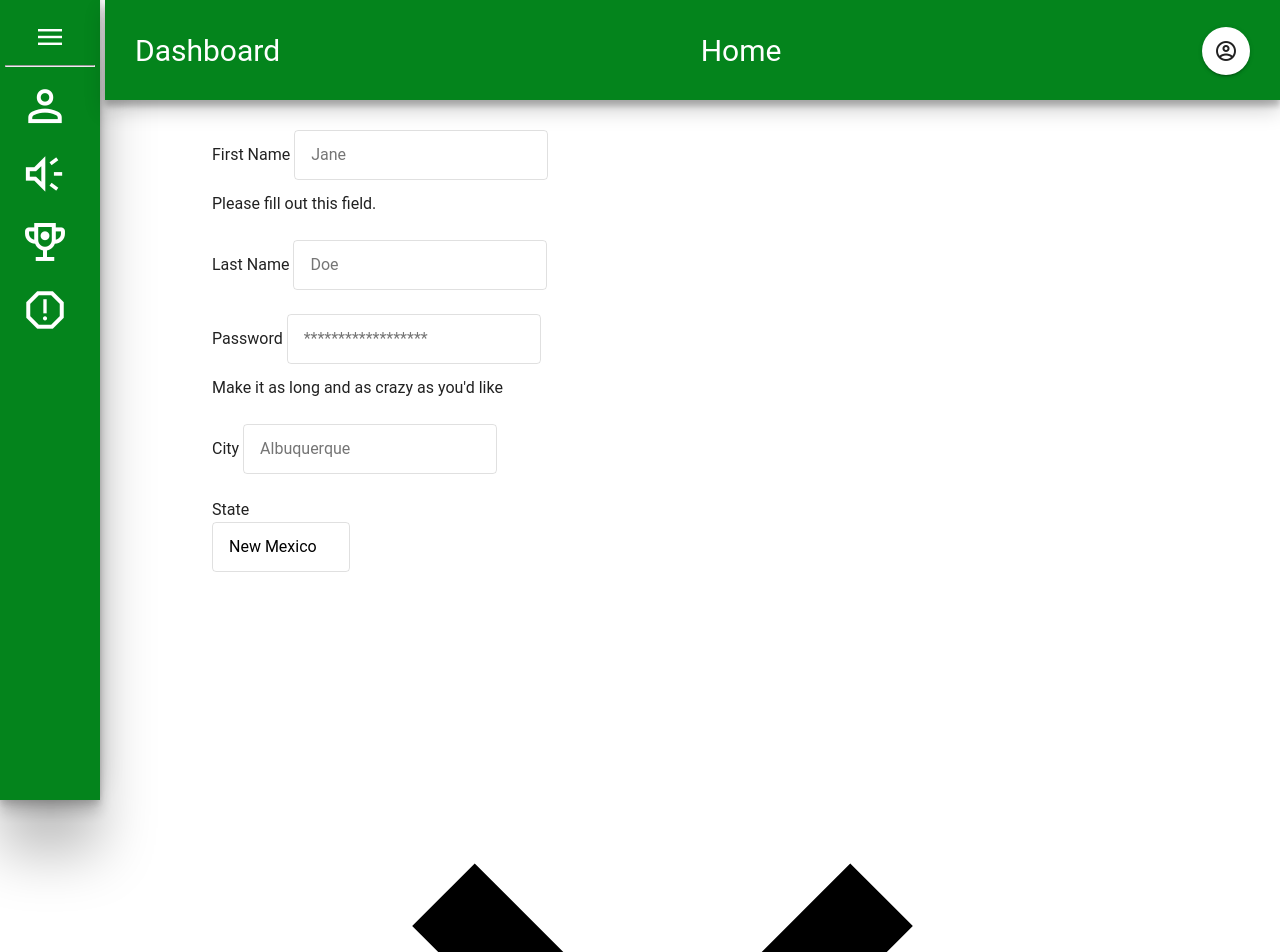
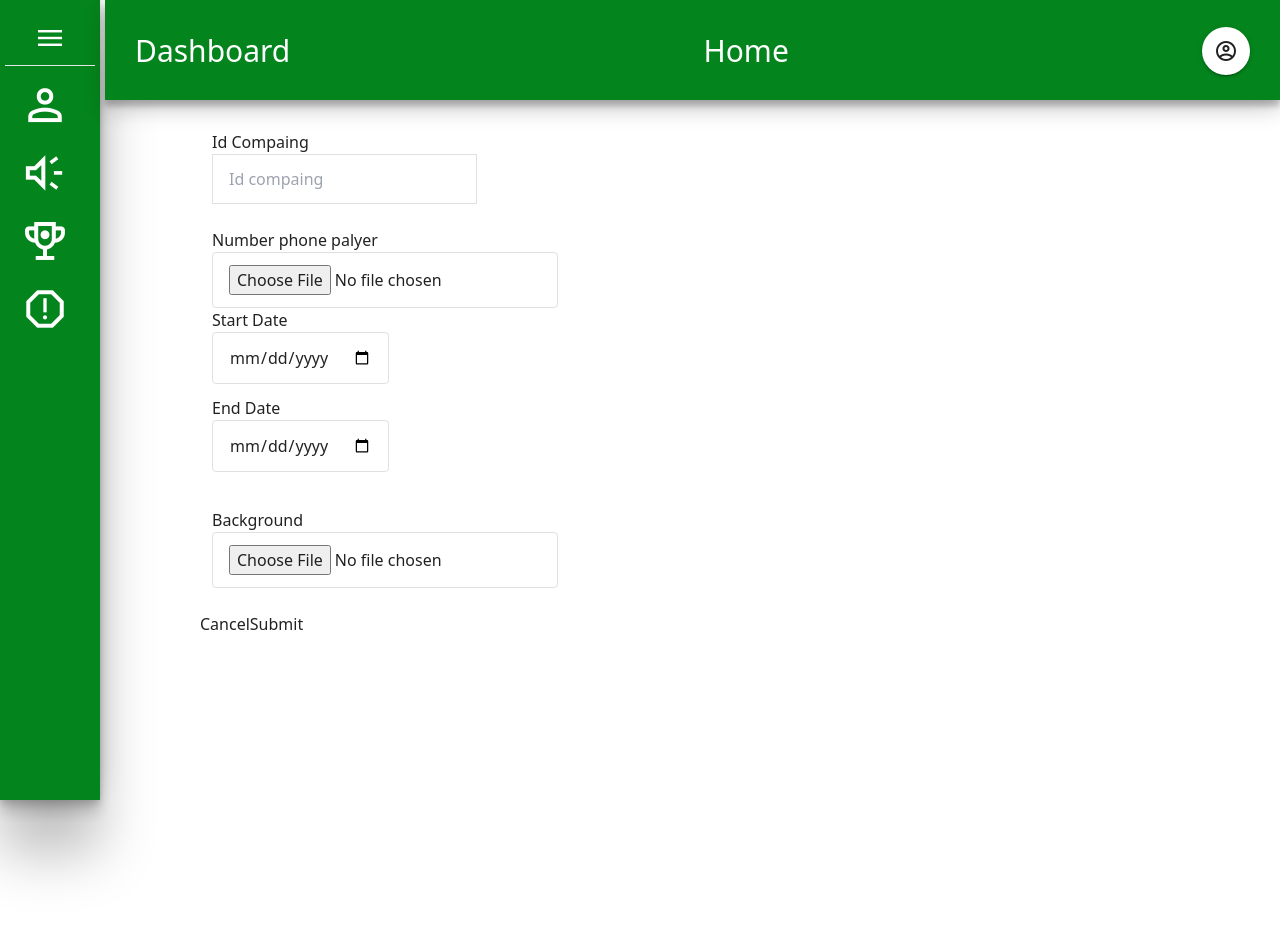
Before and after one commit to darathpumcoding/test-leng, a Vue app: page /addCompaign in a window 1280 px wide. Shown: the top 952 px of the page. After the commit the page ends 930 px from the top, so only its background shows below. Built offline with nearby package versions, Linux system fonts and the light colour scheme.

Commit message:
create form

```diff
--- a/src/components/Dashboard.vue
+++ b/src/components/Dashboard.vue
@@ -163,14 +163,23 @@
         color: white;
         font-size: 1.7rem;
     }
+    .active .material-symbols-outlined{
+        color: rgb(255, 255, 255);
+        font-weight: 600;
+        font-size: 3rem;
+        margin-right: 1rem;
+        margin-left: 1rem;
+    }
     .router-link-active{
         background: #fdfdfd;
         text-decoration: none;
         color: #04841C;
     }
-    .router-link-active p{
+    .router-link-active p, .router-link-active .material-symbols-outlined{
         color: #04841C;
     }
+
+
     .main {
         position: absolute;
         left: 400px;
@@ -212,13 +221,6 @@
         align-items: center;
         text-decoration: none;
 
-    }
-    .dashboard .active .material-symbols-outlined{
-        color: rgb(255, 255, 255);
-        font-weight: 600;
-        font-size: 3rem;
-        margin-right: 1rem;
-        margin-left: 1rem;
     }
 
     .active p a{
@@ -297,4 +299,5 @@ border-radius: 10px;
             font-size: 1.2rem;
         }
     }
+
 </style>
--- a/src/components/Form/AddCompaign.vue
+++ b/src/components/Form/AddCompaign.vue
@@ -1,71 +1,65 @@
 
 <template>
-    <form class="w-full max-w-lg">
-        <div class="flex flex-wrap -mx-3 mb-6">
+    <div class="form bg-gray-500">
+        <form class="w-full  b">
+            <div class="w-full flex justify-center">
                 <div class="w-full md:w-1/2 px-3 mb-6 md:mb-0">
-                <label class="block uppercase tracking-wide text-gray-700 text-xs font-bold mb-2" for="grid-first-name">
-                    First Name
-                </label>
+                    <label class="block uppercase tracking-wide text-gray-700 text-xs font-bold" for="grid-first-name">
+                        Id Compaing
+                    </label><br>
                     <input
-                    class="appearance-none block w-full bg-gray-200 text-gray-700 border border-red-500 rounded py-3 px-4 mb-3 leading-tight focus:outline-none focus:bg-white"
-                    id="grid-first-name" type="text" placeholder="Jane">
-                <p class="text-red-500 text-xs italic">Please fill out this field.</p>
+                        class="appearance-none block w-full bg-gray-200 text-gray-700 border border-green  py-3 px-4  leading-tight focus:outline-none focus:bg-white"
+                        id="grid-first-name" type="text" placeholder="Id compaing">
+                    <p class="text-red-500 text-xs italic"></p>
                 </div>
-            <div class="w-full md:w-1/2 px-3">
-                <label class="block uppercase tracking-wide text-gray-700 text-xs font-bold mb-2" for="grid-last-name">
-                    Last Name
-                </label>
+                <div class="w-full md:w-1/2 px-3 ">
+                    <label class="block uppercase tracking-wide text-gray-700 text-xs font-bold " for="grid-last-name">
+                        Number phone palyer
+                    </label><br>
+
                     <input
                         class="appearance-none block w-full bg-gray-200 text-gray-700 border border-gray-200 rounded py-3 px-4 leading-tight focus:outline-none focus:bg-white focus:border-gray-500"
-                    id="grid-last-name" type="text" placeholder="Doe">
+                        id="grid-last-name" type="file" placeholder="Doe">
                 </div>
             </div>
             <div class="flex flex-wrap -mx-3 mb-6">
                 <div class="w-full px-3">
                     <label class="block uppercase tracking-wide text-gray-700 text-xs font-bold mb-2" for="grid-password">
-                    Password
-                </label>
+                        Start Date
+                    </label><br>
                     <input
                         class="appearance-none block w-full bg-gray-200 text-gray-700 border border-gray-200 rounded py-3 px-4 mb-3 leading-tight focus:outline-none focus:bg-white focus:border-gray-500"
-                    id="grid-password" type="password" placeholder="******************">
-                <p class="text-gray-600 text-xs italic">Make it as long and as crazy as you'd like</p>
+                        id="grid-password" type="date" placeholder="******************">
+                    <p class="text-gray-600 text-xs italic"></p>
+                </div>
+                <div class="w-full px-3">
+                    <label class="block uppercase tracking-wide text-gray-700 text-xs font-bold mb-2" for="grid-password">
+                        End Date
+                    </label><br>
+                    <input
+                        class="appearance-none block w-full bg-gray-200 text-gray-700 border border-gray-200 rounded py-3 px-4 mb-3 leading-tight focus:outline-none focus:bg-white focus:border-gray-500"
+                        id="grid-password" type="date" placeholder="******************">
+                    <p class="text-gray-600 text-xs italic"></p>
                 </div>
             </div>
-        <div class="flex flex-wrap -mx-3 mb-2">
+
             <div class="w-full md:w-1/3 px-3 mb-6 md:mb-0">
-                <label class="block uppercase tracking-wide text-gray-700 text-xs font-bold mb-2" for="grid-city">
-                    City
-                </label>
+                <label class="block uppercase tracking-wide text-gray-700 text-xs font-bold mb-2" for="grid-zip">
+                    Background
+                </label><br>
                 <input
                     class="appearance-none block w-full bg-gray-200 text-gray-700 border border-gray-200 rounded py-3 px-4 leading-tight focus:outline-none focus:bg-white focus:border-gray-500"
-                    id="grid-city" type="text" placeholder="Albuquerque">
+                    id="grid-zip" type="file" placeholder="90210">
             </div>
-            <div class="w-full md:w-1/3 px-3 mb-6 md:mb-0">
-                <label class="block uppercase tracking-wide text-gray-700 text-xs font-bold mb-2" for="grid-state">
-                    State
-                </label>
-                <div class="relative">
-                    <select
-                        class="block appearance-none w-full bg-gray-200 border border-gray-200 text-gray-700 py-3 px-4 pr-8 rounded leading-tight focus:outline-none focus:bg-white focus:border-gray-500"
-                        id="grid-state">
-                        <option>New Mexico</option>
-                        <option>Missouri</option>
-                        <option>Texas</option>
-                    </select>
-                    <div class="pointer-events-none absolute inset-y-0 right-0 flex items-center px-2 text-gray-700">
-                        <svg class="fill-current h-4 w-4" xmlns="http://www.w3.org/2000/svg" viewBox="0 0 20 20">
-                            <path d="M9.293 12.95l.707.707L15.657 8l-1.414-1.414L10 10.828 5.757 6.586 4.343 8z" />
-                        </svg>
+            <div class="bnt">
+                <button>Cancel</button>
+                <button type="button"
+                    class="bg-gradient-to-r from-green-400 to-blue-500 hover:from-pink-500 hover:to-yellow-500 ...">
+                    Submit
+                </button>
             </div>
+
+        </form>
+
     </div>
-        </div>
-        <div class="w-full md:w-1/3 px-3 mb-6 md:mb-0">
-            <label class="block uppercase tracking-wide text-gray-700 text-xs font-bold mb-2" for="grid-zip">
-                Zip
-            </label>
-            <input
-                class="appearance-none block w-full bg-gray-200 text-gray-700 border border-gray-200 rounded py-3 px-4 leading-tight focus:outline-none focus:bg-white focus:border-gray-500"
-                id="grid-zip" type="text" placeholder="90210">
-        </div>
-    </div>
-</form></template>
+</template>
--- a/src/styles/index.css
+++ b/src/styles/index.css
@@ -0,0 +1,4 @@
+/* ./src/index.css */
+@tailwind base;
+@tailwind components;
+@tailwind utilities;
```
Lines whose indentation alone changed are shown as unchanged.
